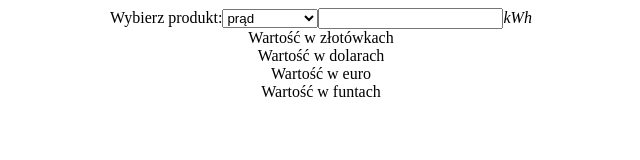
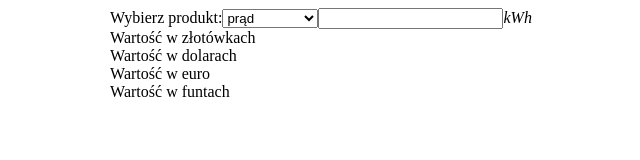
Before and after one commit to marcinrataj/electricity-gasoline-and-orange-converter, a plain HTML site: page index.html in a window 1280 px wide. Shown: the whole page, without its empty margins (319-959 px from the left). Drawn offline with nearby package versions, Linux system fonts and the light colour scheme.

Commit message:
Update index.html

```diff
--- a/index.html
+++ b/index.html
@@ -9,7 +9,10 @@
   <title>electricity, gasoline and orange converter</title>
   <style>
     #root{
-      text-align: center;
+      display: flex;
+      align-items: center;
+      justify-content: center;
+      text-align: left;
     }
   </style>
 </head>
```
